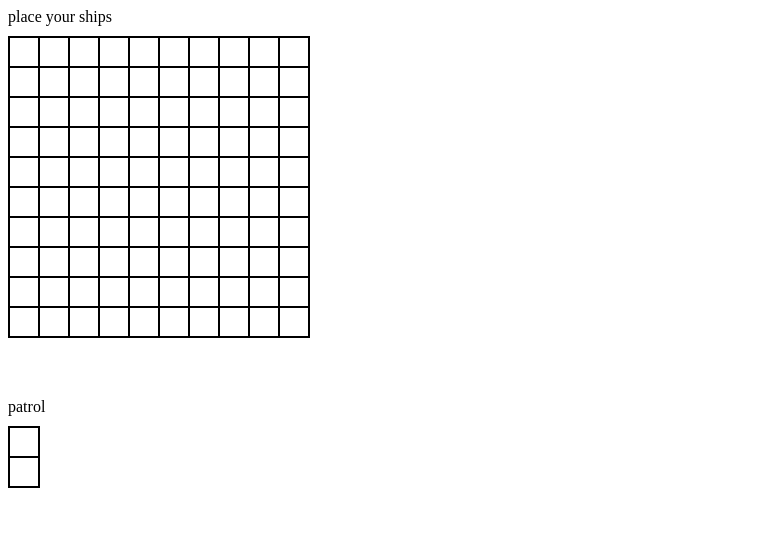
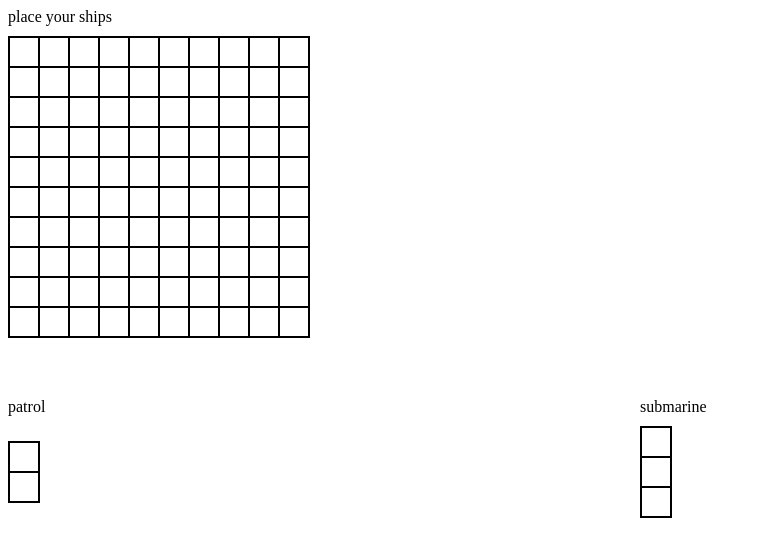
Before and after one commit to zawho/battleship, a website built with webpack: page dist/index.html in a window 1280 px wide. Shown: the whole page, without its empty margins (0-761 px from the left). Built offline with nearby package versions, Linux system fonts and the light colour scheme.

Commit message:
Add sub setup display and ship fill func

```diff
--- a/src/style.css
+++ b/src/style.css
@@ -1,20 +1,34 @@
 .setup-div,
 .board-div,
-.patrol-div {
+.patrol-div,
+.sub-div {
 	display: grid;
 	gap: 10px;
 }
 
 .ship-setup {
+	display: grid;
+	grid-template-rows: repeat(1, 1fr);
+	grid-template-columns: repeat(2, 1fr);
 	padding-top: 50px;
 }
 
+.patrol-ship,
+.sub-ship {
+	display: grid;
+	border: 1px solid black;
+}
+
 .patrol-ship {
-	display: grid;
 	grid-template-rows: repeat(2, 1fr);
 	height: 60px;
 	width: 30px;
-	border: 1px solid black;
+}
+
+.sub-ship {
+	grid-template-rows: repeat(3, 1fr);
+	height: 90px;
+	width: 30px;
 }
 
 .setup-board,
--- a/src/ui.js
+++ b/src/ui.js
@@ -341,34 +341,57 @@ function createBoardUI(
 	}
 }
 
+// IDEA: for rotation should have buttons under board for:
+// rotate, confirm, cancel, clear
+
 // patrol - 2
 // submarine - 3
 // destroyer - 3
 // battleship - 4
 // carrier - 5
 
+function fillShips(ship) {
+	const shipLength = parseInt(ship.id.charAt(ship.id.length - 1));
+
+	for (let i = 0; i < shipLength; i++) {
+		const shipSpace = document.createElement('div');
+		shipSpace.className = 'ship-space';
+		shipSpace.id = `${ship.className}-${i}`;
+		ship.appendChild(shipSpace);
+	}
+
+}
+
 function createSetupShips(shipSetup) {
 	const patrolDiv = document.createElement('div');
+	const subDiv = document.createElement('div');
 	patrolDiv.className = 'patrol-div';
+	subDiv.className = 'sub-div';
 
 	const patrolLabel = document.createElement('div');
+	const subLabel = document.createElement('div');
 	patrolLabel.className = 'patrol-label';
 	patrolLabel.innerText = 'patrol';
+	subLabel.className = 'sub-label';
+	subLabel.innerText = 'submarine';
 
 	const patrolShip = document.createElement('div');
+	const subShip = document.createElement('div');
 	patrolShip.className = 'patrol-ship';
 	patrolShip.id = 'length-2';
+	subShip.className = 'sub-ship';
+	subShip.id = 'length-3';
 
-	for (let i = 0; i < 2; i++) {
-		const shipSpace = document.createElement('div');
-		shipSpace.className = 'ship-space';
-		shipSpace.id = i;
-		patrolShip.appendChild(shipSpace);
-	}
+	fillShips(patrolShip);
+	fillShips(subShip);
 
 	patrolDiv.appendChild(patrolLabel);
 	patrolDiv.appendChild(patrolShip);
+	subDiv.appendChild(subLabel);
+	subDiv.appendChild(subShip);
+
 	shipSetup.appendChild(patrolDiv);
+	shipSetup.appendChild(subDiv);
 }
 
 function createSetup() {
```
Also changed, not shown: dist/main.js.
